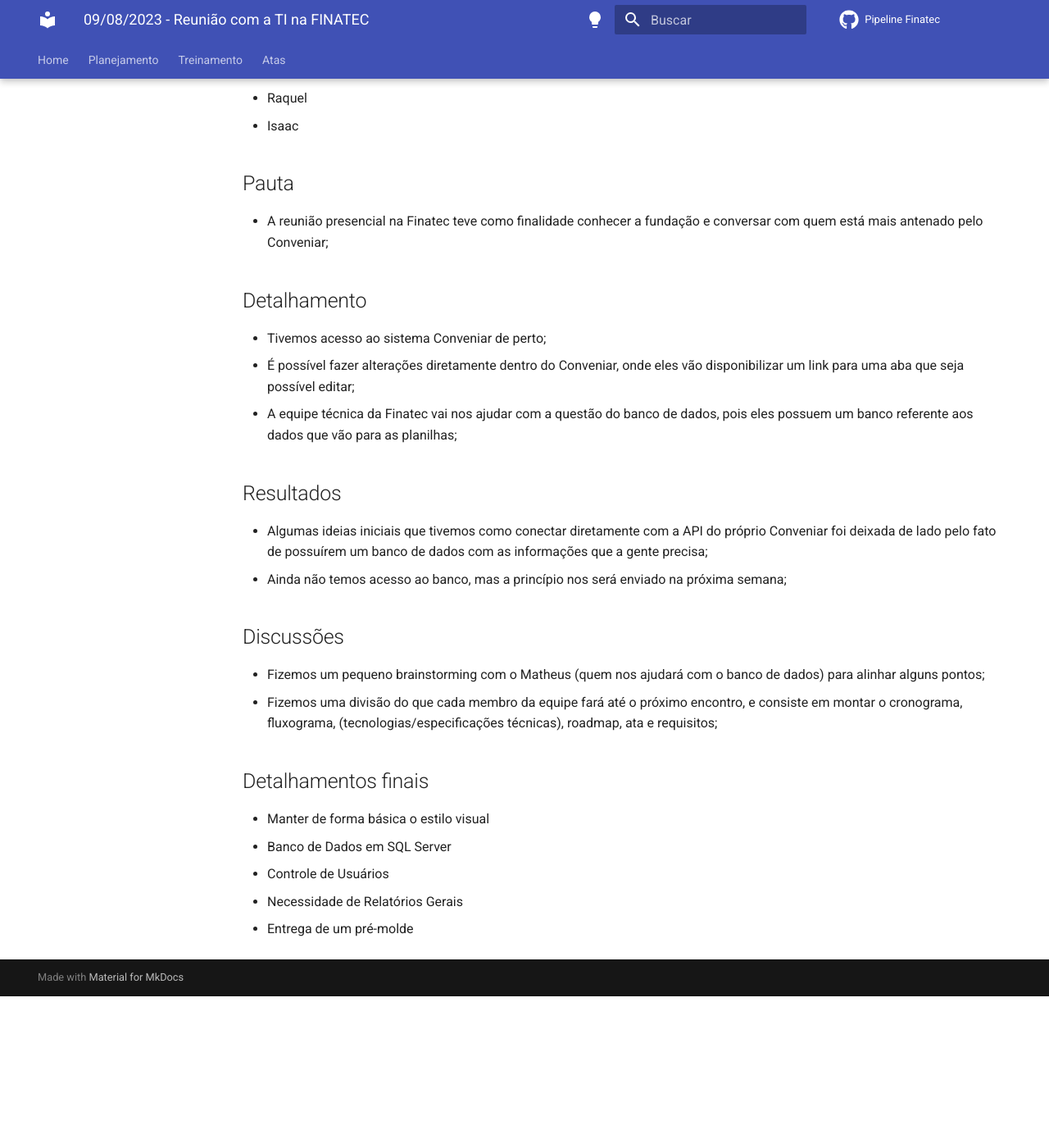
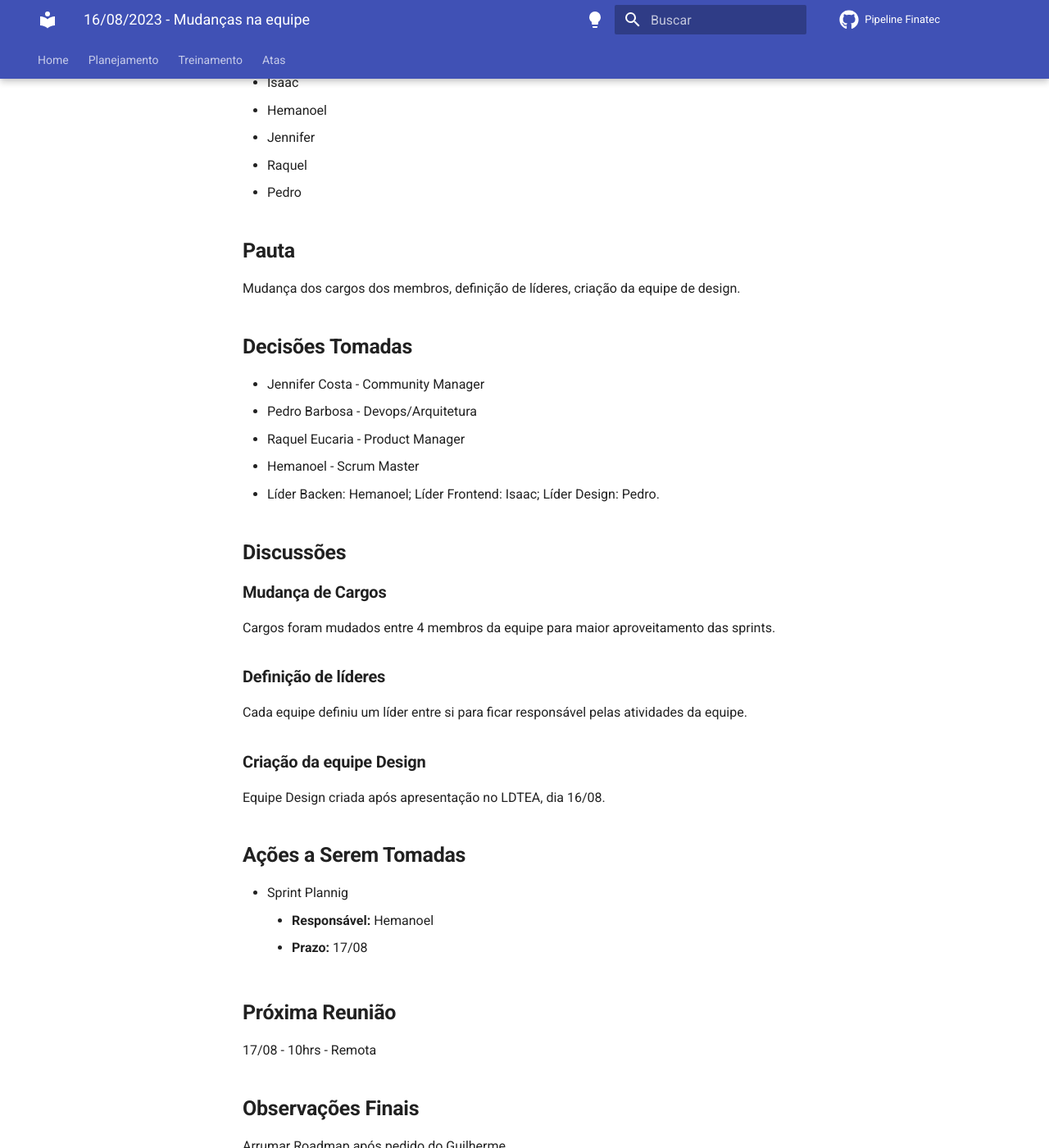
Before and after one commit to ResidenciaTICBrisa/05_PipelineFinatec, an MkDocs documentation site: the page built from docs/atas/08-16.md, in a window 1280 px wide and 1400 px high, scrolled down 456 px. Shown: the whole window at 82% size. Built offline with MkDocs 1.6.1 and Material for MkDocs 9.7.7, drawn with Linux system fonts in a browser that asks for light colours; comment, search, counter and statistics services are not loaded; before the commit the page ends 1671 px from its top, so only the background shows below that; some of the changed text lies outside the part shown.

Commit message:
adicionando atas

```diff
--- a/docs/atas/08-16.md
+++ b/docs/atas/08-16.md
@@ -1,36 +1,57 @@
-#  09/08/2023 - Reunião com a TI na FINATEC
+# **16/08/2023 - Mudanças na equipe**
 
-## Informações
-- **Data:** 09/08/2023
-- **Horário:** 9h
-- **Local:** FINATEC
+# **Ata da Entrevista com o Cliente**
 
-## Participantes
+## **Informações**
+
+- **Data:** 16/08/2023
+- **Horário:** 17:00
+- **Local:** Lappis
+
+## **Participantes**
+
+- Isaac
 - Hemanoel
 - Jennifer
+- Raquel
 - Pedro
-- Raquel
-- Isaac
 
-## Pauta
-- A reunião presencial na Finatec teve como finalidade conhecer a fundação e conversar com quem está mais antenado pelo Conveniar;
+## **Pauta**
 
-## Detalhamento
-- Tivemos acesso ao sistema Conveniar de perto;
-- É possível fazer alterações diretamente dentro do Conveniar, onde eles vão disponibilizar um link para uma aba que seja possível editar;
-- A equipe técnica da Finatec vai nos ajudar com a questão do banco de dados, pois eles possuem um banco referente aos dados que vão para as planilhas;
+Mudança dos cargos dos membros, definição de líderes, criação da equipe de design.
 
-## Resultados
-- Algumas ideias iniciais que tivemos como conectar diretamente com a API do próprio Conveniar foi deixada de lado pelo fato de possuírem um banco de dados com as informações que a gente precisa;
-- Ainda não temos acesso ao banco, mas a princípio nos será enviado na próxima semana;
+## **Decisões Tomadas**
 
-## Discussões
-- Fizemos um pequeno brainstorming com o Matheus (quem nos ajudará com o banco de dados) para alinhar alguns pontos;
-- Fizemos uma divisão do que cada membro da equipe fará até o próximo encontro, e consiste em montar o cronograma, fluxograma, (tecnologias/especificações técnicas), roadmap, ata e requisitos;
+- Jennifer Costa - Community Manager
+- Pedro Barbosa - Devops/Arquitetura
+- Raquel Eucaria - Product Manager
+- Hemanoel - Scrum Master
+- Líder Backen: Hemanoel; Líder Frontend: Isaac; Líder Design: Pedro.
 
-## Detalhamentos finais
-- Manter de forma básica o estilo visual
-- Banco de Dados em SQL Server
-- Controle de Usuários
-- Necessidade de Relatórios Gerais
-- Entrega de um pré-molde
+## **Discussões**
+
+### **Mudança de Cargos**
+
+Cargos foram mudados entre 4 membros da equipe para maior aproveitamento das sprints.
+
+### **Definição de líderes**
+
+Cada equipe definiu um líder entre si para ficar responsável pelas atividades da equipe.
+
+### **Criação da equipe Design**
+
+Equipe Design criada após apresentação no LDTEA, dia 16/08.
+
+## **Ações a Serem Tomadas**
+
+- Sprint Plannig
+    - **Responsável:** Hemanoel
+    - **Prazo:** 17/08
+
+## **Próxima Reunião**
+
+17/08 - 10hrs - Remota
+
+## **Observações Finais**
+
+Arrumar Roadmap após pedido do Guilherme.
```
Also changed, not shown: docs/atas/08-09.md (added, +36 -0 lines), docs/atas/08-17.md (added, +36 -0 lines).
